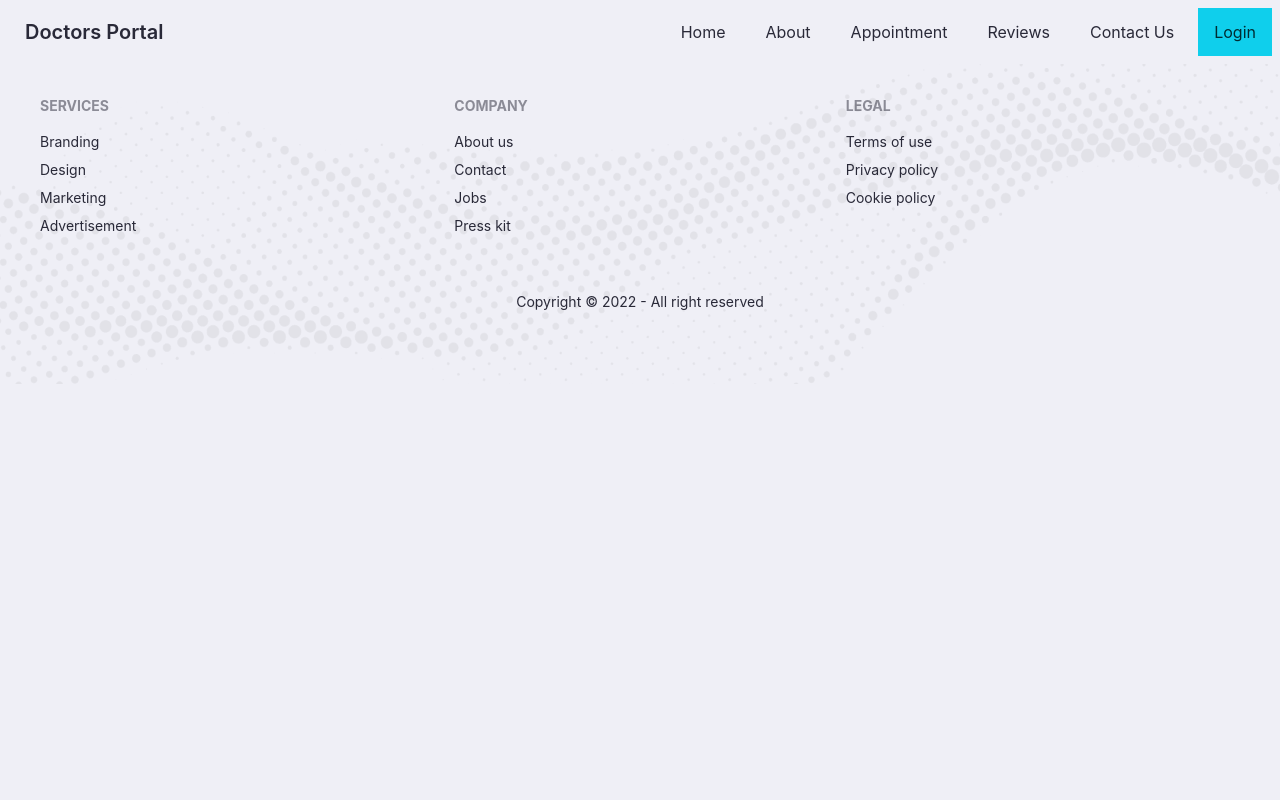
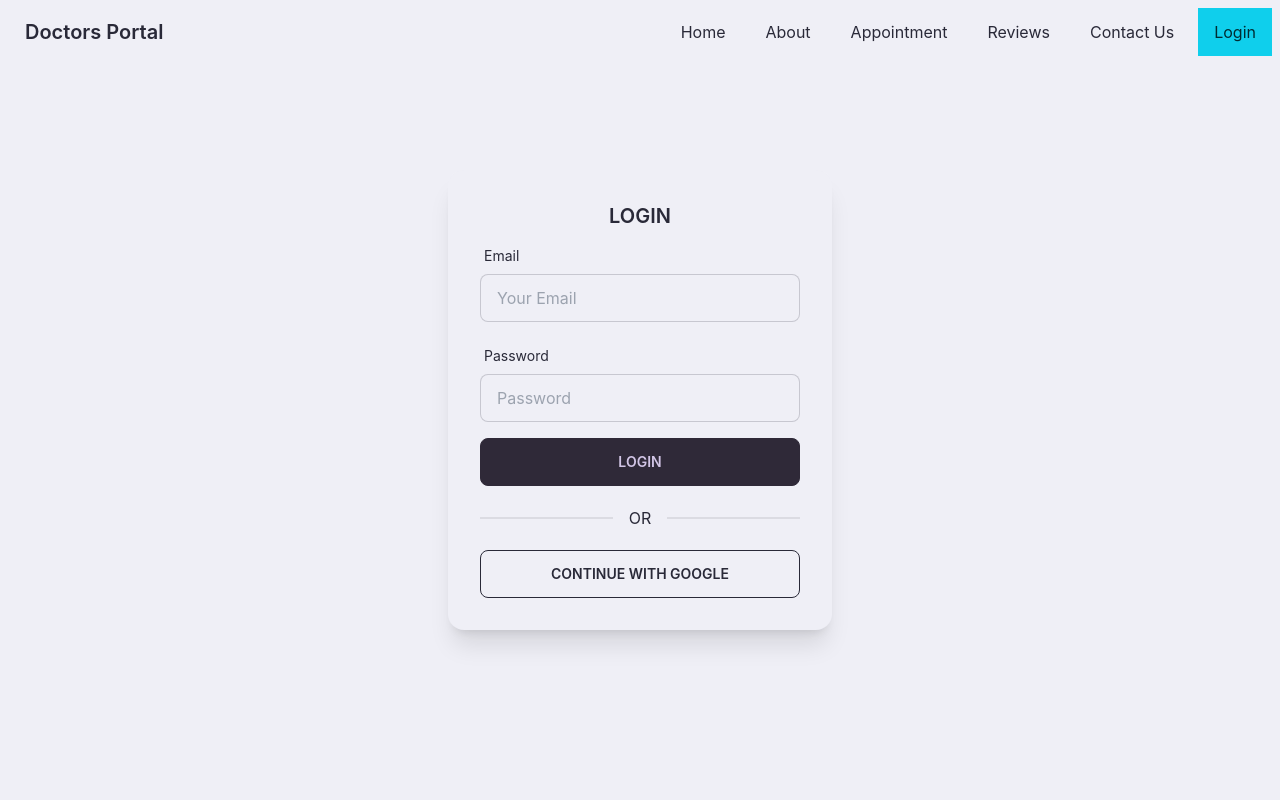
Before and after one commit to kamrulsaad/doctors-portal-client, a React (Create React App) app: page /login in a window 1280 px wide. Shown: the top 800 px of the page. Built offline with nearby package versions, Linux system fonts and the light colour scheme; no server answers.

Commit message:
Login form Created

```diff
--- a/package.json
+++ b/package.json
@@ -8,9 +8,12 @@
     "@testing-library/user-event": "^13.5.0",
     "daisyui": "^2.14.3",
     "date-fns": "^2.28.0",
+    "firebase": "^9.8.1",
     "react": "^18.1.0",
     "react-day-picker": "^8.0.4",
     "react-dom": "^18.1.0",
+    "react-firebase-hooks": "^5.0.3",
+    "react-hook-form": "^7.31.1",
     "react-router-dom": "^6.3.0",
     "react-scripts": "5.0.1",
     "web-vitals": "^2.1.4"
--- a/src/App.js
+++ b/src/App.js
@@ -1,6 +1,7 @@
 import { Route, Routes } from "react-router-dom";
 import Appointment from "./Pages/Appointment/Appointment";
 import Home from "./Pages/Home/Home";
+import Login from "./Pages/Login/Login";
 import Footer from "./Pages/Shared/Footer";
 import Navbar from "./Pages/Shared/Navbar";
 
@@ -11,6 +12,7 @@ function App() {
       <Routes>
         <Route path="/" element={<Home></Home>}></Route>
         <Route path="/appointment" element={<Appointment></Appointment>}></Route>
+        <Route path="/login" element={<Login></Login>}></Route>
       </Routes>
       <Footer></Footer>
     </div>
--- /dev/null
+++ b/src/Pages/Login/Login.js
@@ -0,0 +1,77 @@
+import React from 'react';
+import { useSignInWithGoogle } from 'react-firebase-hooks/auth'
+import auth from '../../firebase.init';
+import { useForm } from "react-hook-form";
+
+const Login = () => {
+
+    const [googlesignIn, googleUser, googleLoading, googleError] = useSignInWithGoogle(auth)
+
+    const { register, formState: { errors }, handleSubmit } = useForm();
+    const onSubmit = data => console.log(data);
+
+    return (
+        <div className='h-screen flex items-center justify-center'>
+            <div class="card w-96 bg-base-100 shadow-xl">
+                <div class="card-body">
+                    <h2 class="text-xl font-semibold text-center uppercase ">login</h2>
+                    <form onSubmit={handleSubmit(onSubmit)}>
+
+                        <div class="form-control w-full max-w-xs">
+                            <label class="label">
+                                <span class="label-text">Email</span>
+                            </label>
+                            <input {...register("email", {
+                                required: {
+                                    value: true,
+                                    message: "Please enter your email"
+                                },
+                                pattern: {
+                                    value: /^\S+@\S+\.\S+$/,
+                                    message: 'Please provide a valid email'
+                                }
+                            })}
+                            type="email"
+                            placeholder="Your Email"
+                            class="input input-bordered w-full" />
+                            <label class="label">
+                                {errors.email?.type === 'required' && <span class="label-text-alt text-red-600">{errors.email.message}</span>}
+                                {errors.email?.type === 'pattern' && <span class="label-text-alt text-red-600">{errors.email.message}</span>}
+                            </label>
+                        </div>
+
+                        <div class="form-control w-full max-w-xs">
+                            <label class="label">
+                                <span class="label-text">Password</span>
+                            </label>
+                            <input {...register("password", {
+                                required: {
+                                    value: true,
+                                    message: "Please enter your password"
+                                },
+                                minLength: {
+                                    value: 6,
+                                    message: 'Password must be 6 characters or long'
+                                }
+                            })}
+                            type="password"
+                            placeholder="Password"
+                            class="input input-bordered w-full" />
+                            <label class="label">
+                                {errors.password?.type === 'required' && <span class="label-text-alt text-red-600">{errors.password.message}</span>}
+                                {errors.password?.type === 'minLength' && <span class="label-text-alt text-red-600">{errors.password.message}</span>}
+                            </label>
+                        </div>
+
+
+                        <input className='btn w-full' value='login' type="submit" />
+                    </form>
+                    <div class="divider">OR</div>
+                    <button onClick={() => googlesignIn()} className='btn btn-outline'>CONTINUE WITH GOOGLE</button>
+                </div>
+            </div>
+        </div>
+    );
+};
+
+export default Login;
--- /dev/null
+++ b/src/firebase.init.js
@@ -0,0 +1,22 @@
+// Import the functions you need from the SDKs you need
+import { initializeApp } from "firebase/app";
+import { getAuth } from "firebase/auth";
+// TODO: Add SDKs for Firebase products that you want to use
+// https://firebase.google.com/docs/web/setup#available-libraries
+
+// Your web app's Firebase configuration
+const firebaseConfig = {
+  apiKey: process.env.REACT_APP_APIKEY,
+  authDomain: process.env.REACT_APP_AUTHDOMAIN,
+  projectId: process.env.REACT_APP_PROJECTID,
+  storageBucket: process.env.REACT_APP_STORAGEBUCKET,
+  messagingSenderId: process.env.REACT_APP_MESSAGINGSENDERID,
+  appId: process.env.REACT_APP_APPID
+};
+
+// Initialize Firebase
+const app = initializeApp(firebaseConfig);
+
+const auth = getAuth(app)
+
+export default auth
```
Also changed, not shown: 1 other file (tests, documents, lock files or other folders).
